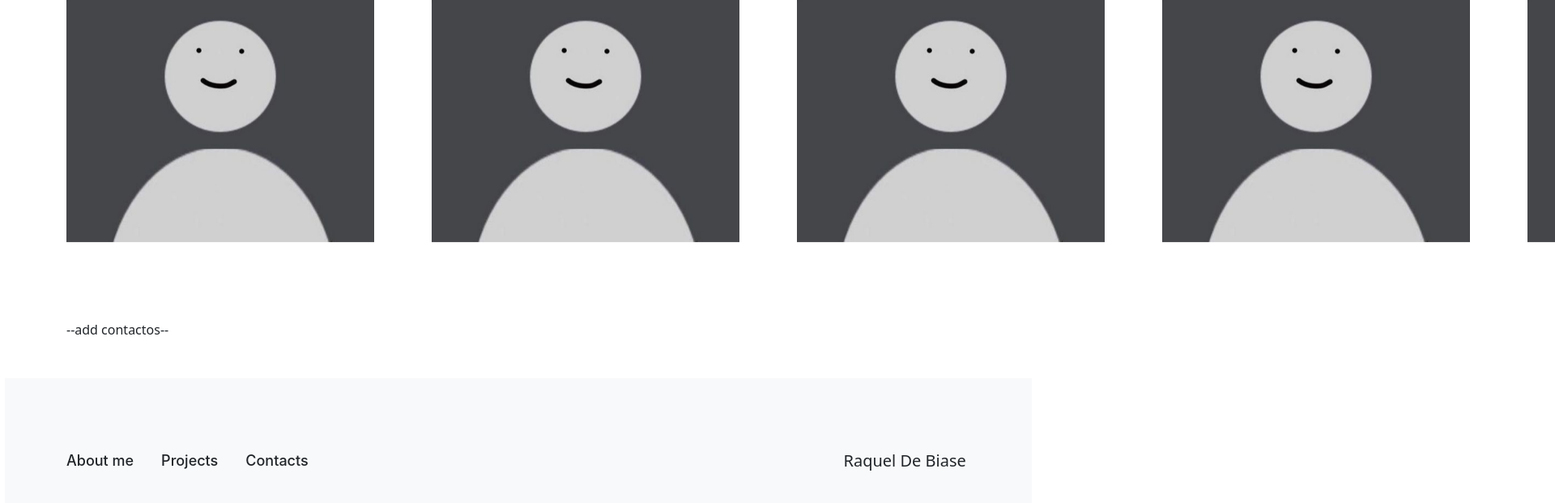
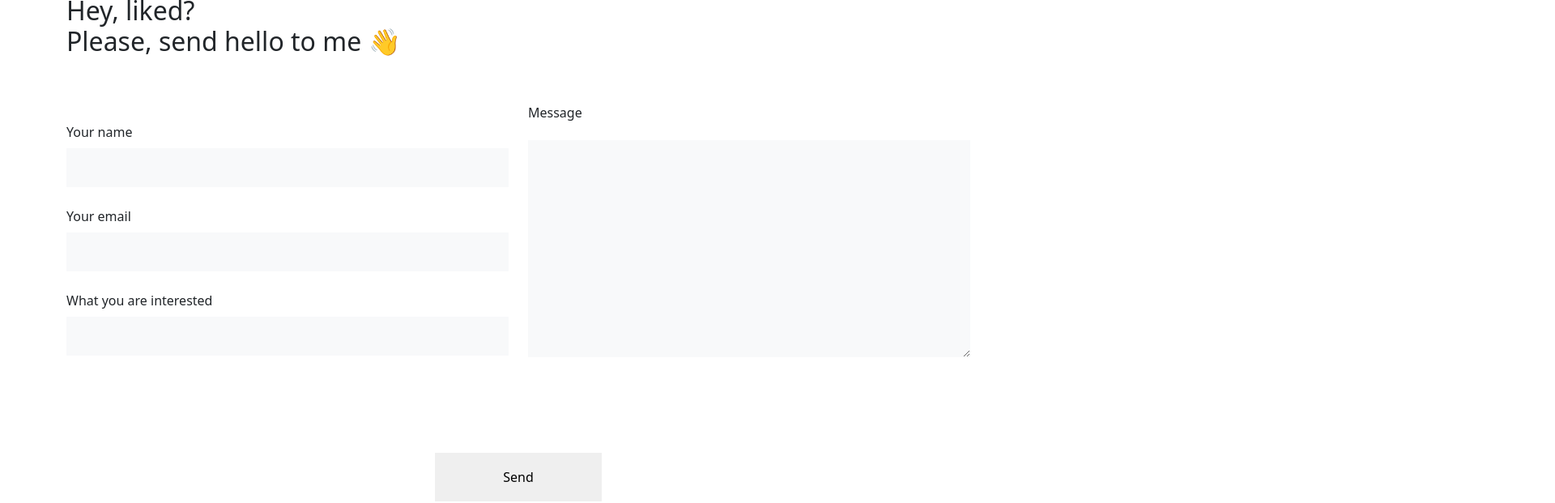
Before and after one commit to raqueldebiase/MeuWebsite, an Angular app: page / in a window 1280 px wide. Shown: the part 1400-2021 px from the top of the page at 81% size, 1920 px wide, since content can reach past the window. Built offline with nearby package versions, Linux system fonts and the light colour scheme.

Commit message:
add form component and html+css

```diff
--- a/src/app/content/content.component.css
+++ b/src/app/content/content.component.css
@@ -64,5 +64,9 @@
   width: 50%;
   max-width: 100%;
   opacity: 50%;
-  border-radius: 25px;
+  border-radius: 50%;
 }
+
+#projects{
+  overflow: auto;
+}
--- a/src/app/content/content.component.html
+++ b/src/app/content/content.component.html
@@ -1,4 +1,4 @@
-<div class="container-fluid grid-image">
+<div class="container-fluid grid-image d-none">
   <div class="container">
     <div class="row content-principal ">
       <div class="col-12 col-md-4 image image1">
@@ -23,6 +23,21 @@
   </div>
 </div>
 
+<div class="container-fluid about" id="about">
+  <div class="container">
+    <div class="row my-5 about-txt">
+      <div class="col-12 col-md-6">
+        <h2>Hello, there!</h2>
+        <p>ipsen Lorem ipsum dolor sit amet, consectetur adipisicing elit. Omnis, debitis? Aspernatur voluptatum debitis doloribus animi inventore quae distinctio quidem nobis, eius praesentium architecto eaque at hic, ducimus ut soluta ipsam.ipsen Lorem ipsum dolor sit amet, consectetur adipisicing elit. Omnis, debitis? Aspernatur voluptatum debitis doloribus animi inventore quae distinctio quidem nobis, eius praesentium architecto eaque at hic, ducimus ut soluta ipsam.</p>
+        <p>ipsen Lorem ipsum dolor sit amet, consectetur adipisicing elit. Omnis, debitis? Aspernatur voluptatum debitis doloribus animi inventore quae distinctio quidem nobis, eius praesentium architecto eaque at hic, ducimus ut soluta ipsam.ipsen Lorem ipsum dolor sit amet, consectetur adipisicing elit. Omnis, debitis? Aspernatur voluptatum debitis doloribus animi inventore quae distinctio quidem nobis, eius praesentium architecto eaque at hic, ducimus ut soluta ipsam.</p>
+      </div>
+      <div class="col-12 col-md-6 about-img">
+        <img src="../../assets/images/profile-2.jpg" alt="imagem-de-perfil">
+      </div>
+    </div>
+  </div>
+</div>
+
 <div class="container-fluid break">
   <div class="container">
     <div class="row my-5">
@@ -33,21 +48,7 @@
   </div>
 </div>
 
-<div class="container-fluid about" id="about">
-  <div class="container">
-    <div class="row my-5 about-txt">
-      <div class="col-12 col-md-6">
-        <p>ipsen Lorem ipsum dolor sit amet, consectetur adipisicing elit. Omnis, debitis? Aspernatur voluptatum debitis doloribus animi inventore quae distinctio quidem nobis, eius praesentium architecto eaque at hic, ducimus ut soluta ipsam.ipsen Lorem ipsum dolor sit amet, consectetur adipisicing elit. Omnis, debitis? Aspernatur voluptatum debitis doloribus animi inventore quae distinctio quidem nobis, eius praesentium architecto eaque at hic, ducimus ut soluta ipsam.</p>
-        <p>ipsen Lorem ipsum dolor sit amet, consectetur adipisicing elit. Omnis, debitis? Aspernatur voluptatum debitis doloribus animi inventore quae distinctio quidem nobis, eius praesentium architecto eaque at hic, ducimus ut soluta ipsam.ipsen Lorem ipsum dolor sit amet, consectetur adipisicing elit. Omnis, debitis? Aspernatur voluptatum debitis doloribus animi inventore quae distinctio quidem nobis, eius praesentium architecto eaque at hic, ducimus ut soluta ipsam.</p>
-      </div>
-      <div class="col-12 col-md-6 about-img">
-        <img src="../../assets/images/profile-2.jpg" alt="imagem-de-perfil">
-      </div>
-    </div>
-  </div>
-</div>
-
-<div class="container-fluid my-5" id="projects">
+<div class="container-fluid my-5 " id="projects">
   <div class="container">
     <div class="row">
       <div class="col-12 col-md-5 my-5">
@@ -60,8 +61,11 @@
 <div class="container-fluid my-5" id="contacts">
   <div class="container">
     <div class="row">
+      <div class="col-12">
+        <h2>Hey, liked?<br>Please, send hello to me 👋 </h2>
+      </div>
       <div class="col-12" id="projects">
-        --add contactos--
+        <app-formulario></app-formulario>
       </div>
     </div>
   </div>
--- /dev/null
+++ b/src/app/formulario/formulario.component.css
@@ -0,0 +1,25 @@
+form input {
+  border: none;
+  background-color: #F8F9FA;
+  padding: 12px 0;
+  margin-top: 8px;
+}
+
+form textarea {
+  border: none;
+  background-color: #F8F9FA;
+  height: 268px !important;
+
+}
+
+form button {
+  border: none;
+  padding: 18px 84px;
+  font-weight: 400;
+}
+
+form button:hover {
+  background: linear-gradient(to right, rgba(255, 138, 0, 0.5), rgba(229, 46, 113, 0.5));
+  color: #F8F9FA;
+  font-weight: 700;
+}
--- /dev/null
+++ b/src/app/formulario/formulario.component.html
@@ -0,0 +1,27 @@
+<form action="/enviar" method="post" class="row">
+  <div class="col-12 my-5">
+    <div class="row">
+      <div class="col-12 col-md-6">
+        <div class="d-grid my-4">
+          <label for="nome">Your name </label>
+          <input type="text" id="nome" name="nome" required>
+        </div>
+        <div class="d-grid my-4">
+          <label for="email">Your email </label>
+          <input type="email" id="email" name="email" required>
+        </div>
+        <div class="d-grid my-4">
+          <label for="email">What you are interested </label>
+          <input type="text" id="interested" name="interested" required>
+        </div>
+      </div>
+      <div class="col-12 col-md-6 d-grid">
+        <label for="mensagem" class="message">Message</label>
+        <textarea id="mensagem" name="mensagem" rows="4" required></textarea>
+      </div>
+    </div>
+  </div>
+  <div class="col-12 text-center my-5">
+    <button type="submit">Send</button>
+  </div>
+</form>
--- a/src/app/slide/slide.component.ts
+++ b/src/app/slide/slide.component.ts
@@ -1,7 +1,7 @@
 import { Component, AfterViewInit } from '@angular/core';
 import Swiper from 'swiper';
 import 'swiper/css';
-import { Navigation, Pagination } from 'swiper/modules';
+import { EffectCoverflow, Navigation, Pagination } from 'swiper/modules';
 // import Swiper and modules styles
 import 'swiper/css';
 import 'swiper/css/navigation';
@@ -58,12 +58,7 @@ export class SlideComponent implements AfterViewInit {
       scrollbar: {
         el: '.swiper-scrollbar',
       },
-      loop: true // Ativa o loop contínuo do slider
-    });
-    const swiperBreak = new Swiper('.swiper', {
-      // Default parameters
-      slidesPerView: 1,
-      spaceBetween: 10,
+      effect: 'slide',
       // Responsive breakpoints
       breakpoints: {
         // when window width is >= 320px
@@ -81,7 +76,9 @@ export class SlideComponent implements AfterViewInit {
           slidesPerView: 4,
           spaceBetween: 40
         }
-      }
-    })
+      },
+      loop: true // Ativa o loop contínuo do slider
+    });
+
   }
 }
```
Also changed, not shown: src/app/app.module.ts (+4 -3 lines), src/app/formulario/formulario.component.ts (added, +10 -0 lines), 1 other file (tests, documents, lock files or other folders).
